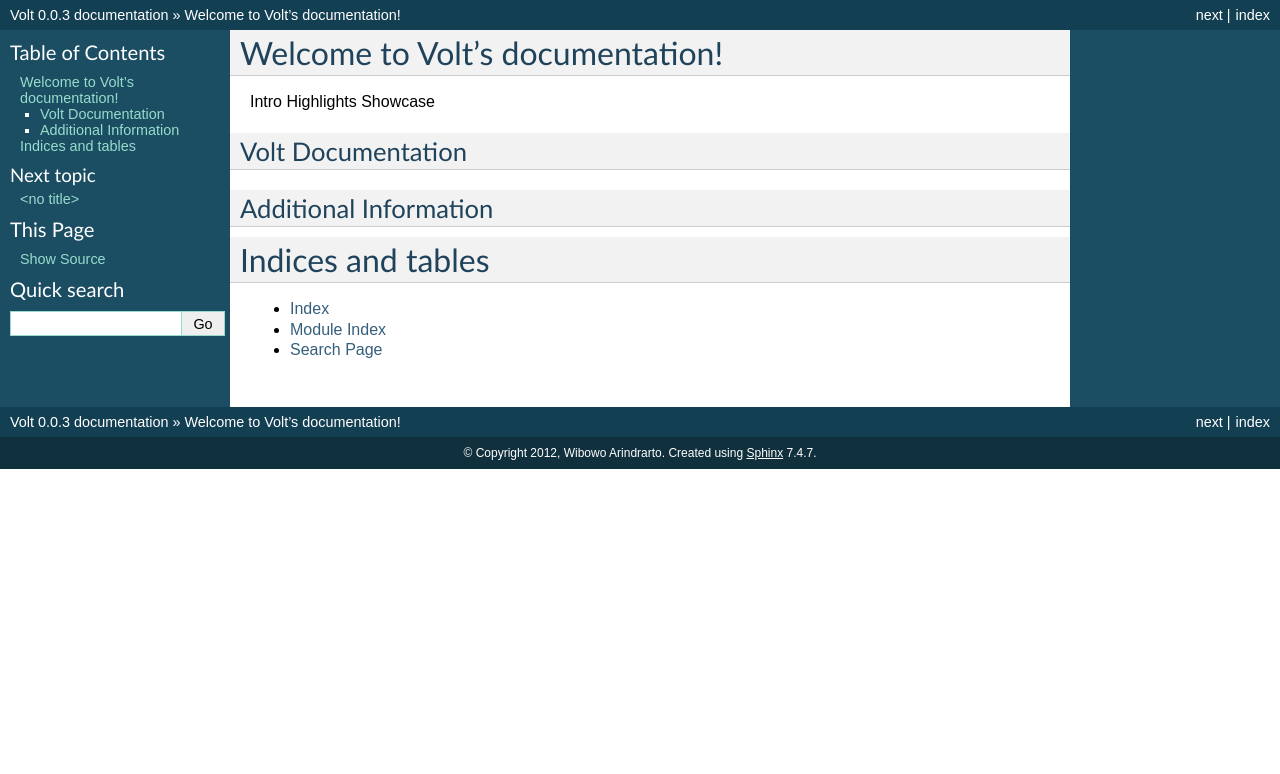
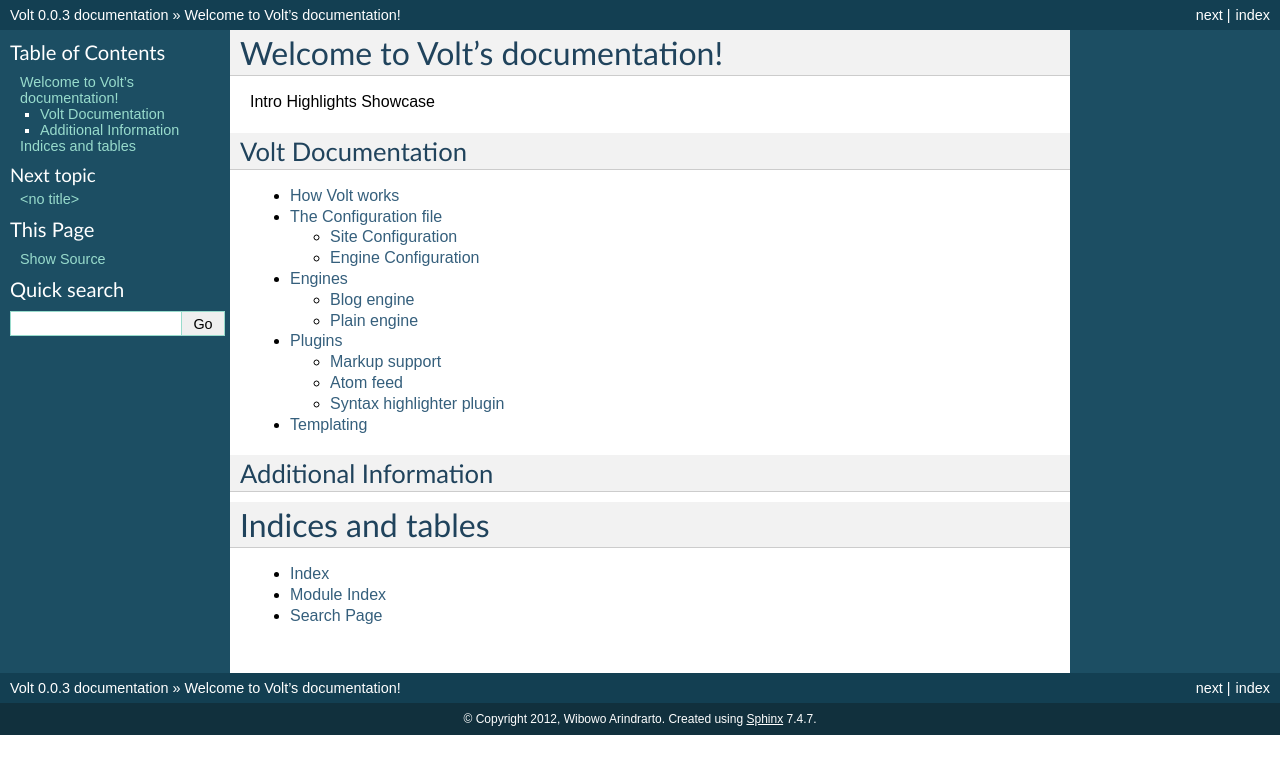
Before and after one commit to bow/volt, a Sphinx documentation site: the page built from docs/source/index.rst, in a window 1280 px wide. Shown: the top 774 px of the page. Built offline with Sphinx 7.4.7, drawn with Linux system fonts in a browser that asks for light colours; some of the changed lines change nothing that is shown.

Commit message:
documentation: docs on configuration
Add some docs on configuration options.

Signed-off-by: Sebastian Spaeth <Sebastian@SSpaeth.de>

```diff
--- a/docs/source/internals.rst
+++ b/docs/source/internals.rst
@@ -1,9 +1,158 @@
 How Volt works
+==============
+
 The Configuration file
+======================
+
+Volt relies on a central configuration file `voltconfig.py` for much
+of its customization. It consists of a general `SITE` configuration
+section, which defines global site settings, and engine-specific
+sections that take care of specific engine settings. (Recall, an
+engine takes care of a subset of your posts and parses/handles then in
+an engine-specific way, e.g. blog posts versus static pages).
+
+:todo: Explain the differences between engines, plugins and widgets to the user.
+
+Site Configuration
+------------------
+
+**TITLE** This is simply the title of your website, the value will be
+    available in you r templates as `{{ CONFIG.SITE.TITLE }}`.
+
+    :todo: Will all settings in this section be available in the
+           template in this way?
+
+**URL** This is the URL of your website, it will, for instance, be
+    used to create permalinks to single pages.
+
+**ENGINES** This lists the engines to be used in this website. By
+    default, the 'blog' and 'plain' engines are available for blog
+    entries and static web pages respectively. You can easily
+    customized individual engines.
+
+**WIDGETS** Widgets add items/variables that can be used in page
+    templates. The widgets listed in this section are available in all
+    pages of all engines.
+
+    :todo: Is this true?
+
+    Widgets need to be defined in the widgets.py file in the volt root.
+
+**FILTERS** Jinja2 filters are ...
+    :todo: ?
+
+Engine Configuration
+--------------------
+
+Engines take care of a subset of posts and publish them in specific
+ways. By default, the set of posts is taken from a directory named
+according to the engine, ie, the 'blog' engine handles all posts that
+are in the `contents/blog' directory.
+
+**URL**
+    The engine's URL specifies a relative (to the site URL) path in
+    which the posts will appear.  For instance, if your ENGINE_PLAIN
+    configuration has an `URL` setting `/page`, your static pages will
+    appear under SITE_URL/page.
+
+**PERMALINK**
+    Each post has a canonical URL associated, under which it will be
+    found.  This setting specifies the permalink pattern of articles
+    for this engine. It allows the use of variables. The permalink
+    pattern is appended to the SITE_URL/ENGINE_URL/ pattern.  Examples
+    of possible variables are:
+
+    * {slug}
+
+    :todo: what else is possible?
+
+**PLUGINS**
+
+    :todo: TODO
+
+**WIDGETS**
+
+    :todo: TODO
+
+**UNITS_PER_PAGINATION**
+
+    :todo: TODO
+
+**PAGINATIONS**
+    ('','tag/{tags}', '{time:%Y/%m/%d}', '{time:%Y/%m}', '{time:%Y}'),
+
+    :todo: TODO
+
+**GLOBAL_FIELDS**
+    If you use e.g. {tags} in your PAGINATIONS setting, all posts will
+    have to have a tags attriute set, or volt will refuse to generate
+    your site. You can avoid this by setting default values for
+    attributes in case they are not explicitely specified. This is
+    what the `GLOBAL_FIELDS` option is for.
+
+    :todo: can this also be specified in a SITE Config, or is it
+           limited to ENGINES?
+
+    You can specify a GLOBAL_FIELDS option in the engine Config. This
+    will set all Units in your blog engine that does not have a tags
+    attribute to have a tags attribute with 'uncategorized' as the
+    value. This way, you can set a default tag for all your blog posts
+    and only have an explicit declaration for posts that you want.
+    For example:
+
+        GLOBAL_FIELDS = {'tags': ('uncategorized', )},
+
+
 Engines
-    Blog engine
-    Plain engine
+=======
+
+Blog engine
+-----------
+
+Pagination
+++++++++++
+
+:todo: Explain how pagination works.
+
+Plain engine
+------------
+
 Plugins
-    Markup plugins
-    Atom feed generator plugin
-    Syntax highlighter plugin
+=======
+
+Markup support
+--------------
+
+By default, volt assumes that file contain raw html content. Adding markup support plugins allows to support arbitrary markup. Volt supports `Markdown <http://daringfireball.net/projects/markdown/>`_, `ReSTructured Text <http://docutils.sourceforge.net/rst.html>`_, and...
+:todo: describe andlist  all supported plugins.
+
+**markdown_parser**
+    Adding this plugin adds support for Markdown in .md files. The
+    :mod:`markdown` package needs to be installed to support this.
+    :todo: what module requirement correct?
+
+**rst_parser**
+    Adding this plugin adds support for ReSTructured Text in .rst
+    files. The :mod:`docutils` package needs to be installed to
+    support this.
+
+Atom feed
+---------
+
+Adding the `atomic` plugin to the list of plugins for a specific
+engine configuration will automatically create an atom feed of the
+last 10 posts of this engines feed. By default only a summary of the
+first 400 characters will be contained in the feed, rather than full
+posts.
+
+:todo: describe configuration options and how to get full posts.
+
+Syntax highlighter plugin
+-------------------------
+
+Templating
+==========
+
+:todo: Describe what templates are being used, and which variables are
+       available in templates. Perhaps this should go in a separate
+       page of its own.
```
